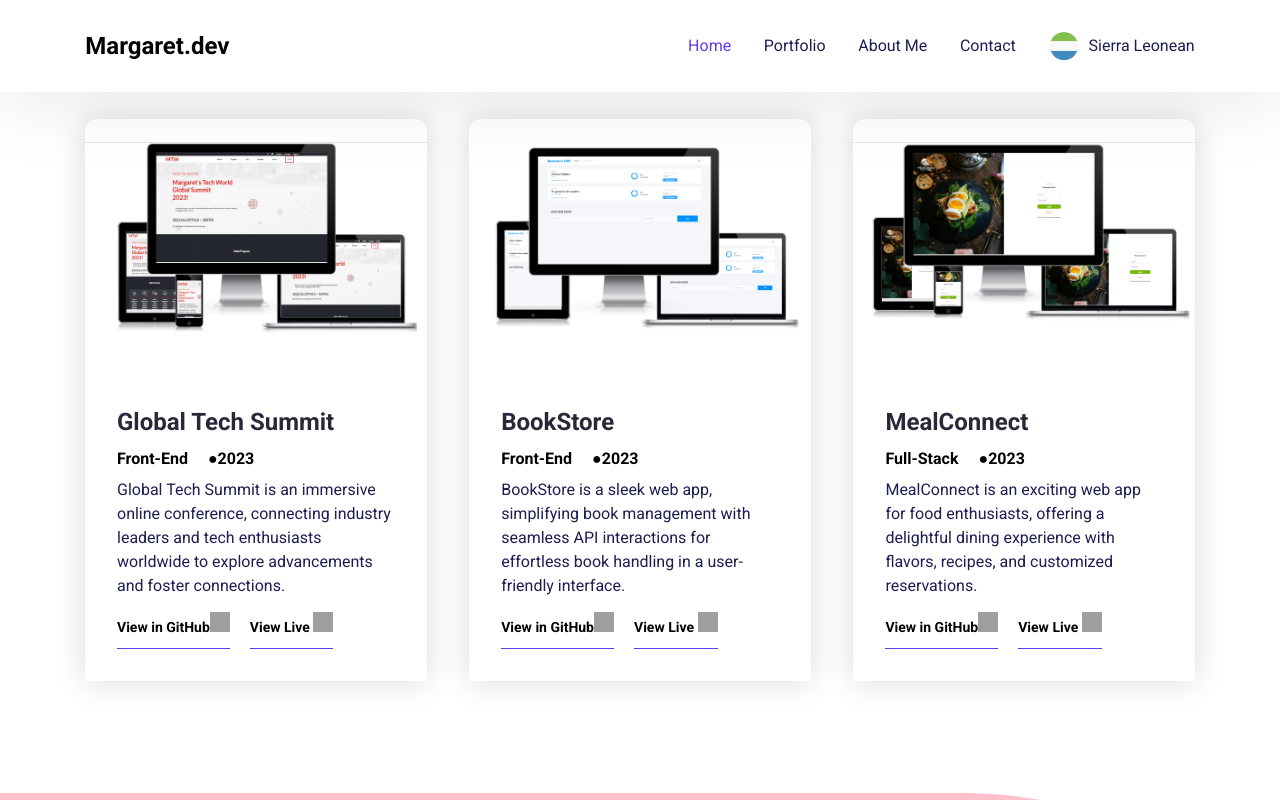
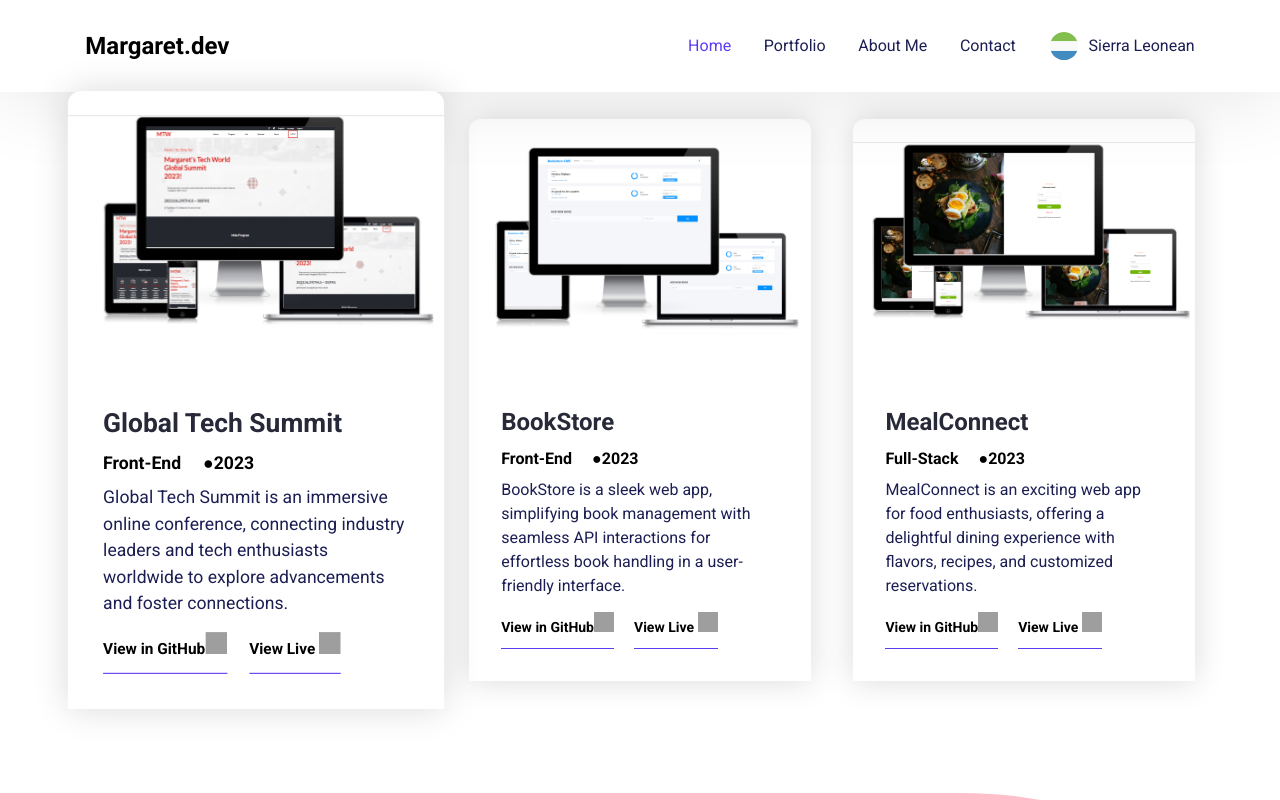
Before and after one commit to MargaretTechworld/My-Portfolio, a React (Create React App) app: page / in a window 1280 px wide. In both pictures the pointer is over the element 255 px from the left and 1336 px from the top of the page. Shown: the part 936-1736 px from the top of the page. Built offline with nearby package versions, Linux system fonts and the light colour scheme; grey boxes are pictures that could not be loaded.

Commit message:
Add animations

```diff
--- a/src/App.css
+++ b/src/App.css
@@ -439,6 +439,7 @@ h3 {
   flex-direction: column;
   align-items: flex-start;
   gap: 80px;
+
 }
 
 .portfolio--container-box {
@@ -493,6 +494,10 @@ h3 {
   align-items: flex-start;
   gap: 14px;
   align-self: stretch;
+  transition: transform 1.0s;
+}
+.portfolio--section--card:hover {
+  transform: scale(1.1);
 }
 
 .portfolio--section--title {
```
